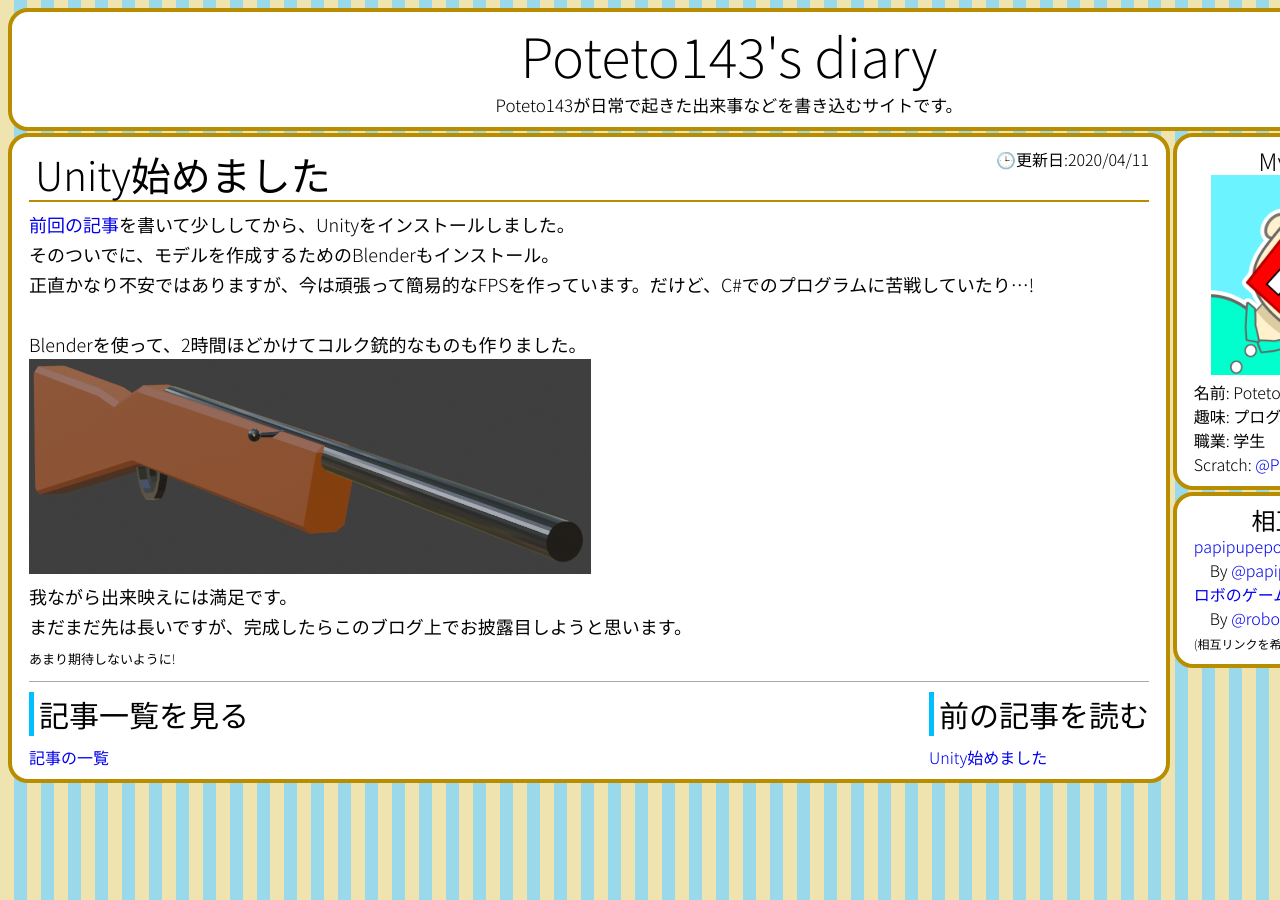
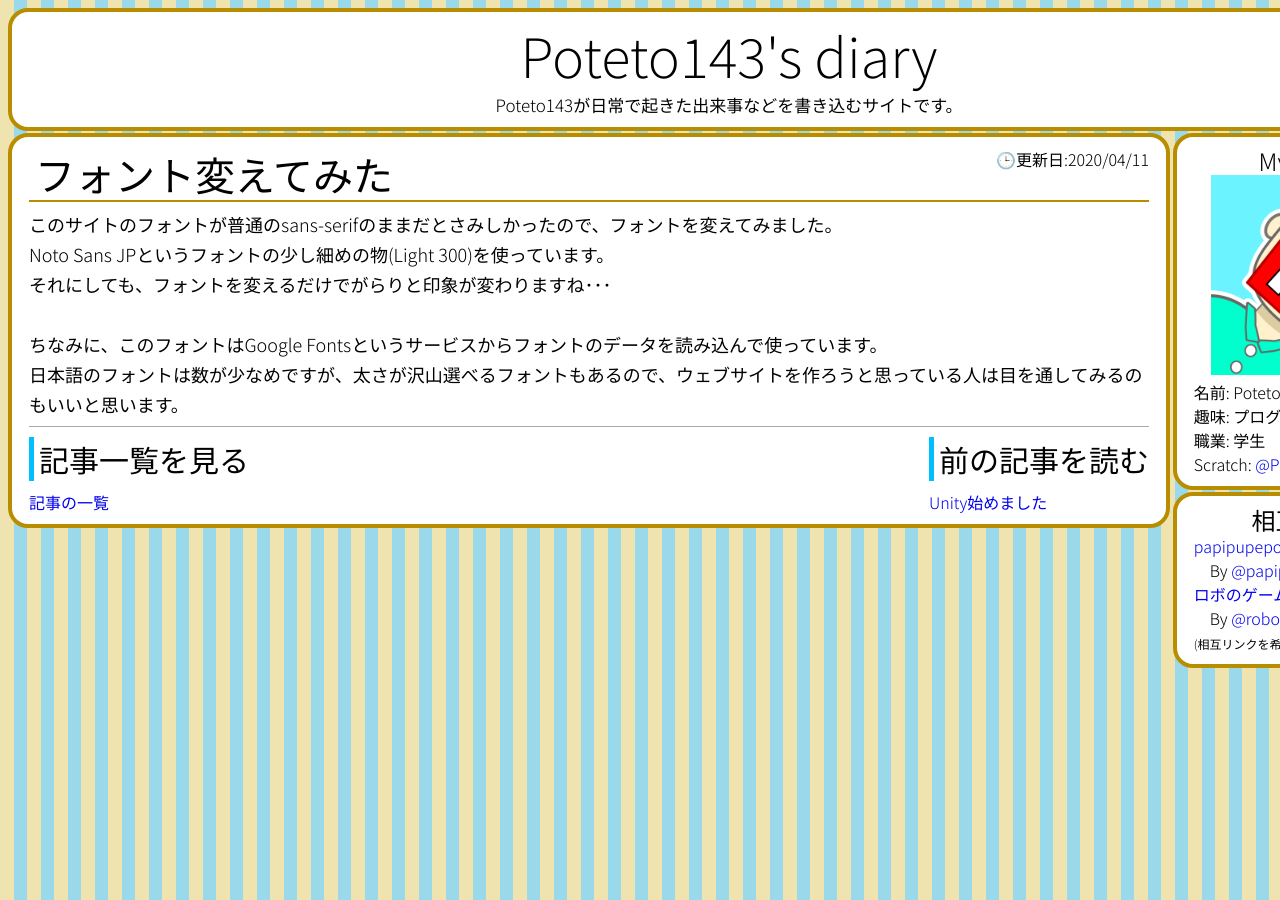
Before and after one commit to Poteto143/Poteto143s_diary, a Jekyll site: the page built from _posts/2020-04-11-Changed-font-on-site.md, in a window 1280 px wide. Built offline with Jekyll 4.4.1, drawn with Linux system fonts in a browser that asks for light colours.

Commit message:
記事追加

```diff
--- a/_posts/2020-04-11-Changed-font-on-site.md
+++ b/_posts/2020-04-11-Changed-font-on-site.md
@@ -1,15 +1,10 @@
 ---
 layout: default
-pagename: Unity始めました
+pagename: フォント変えてみた
 showfooter: True
 ---
-[前回の記事]({{site.url}}/2020/03/29/Want_to_begin_Unity.html)を書いて少ししてから、Unityをインストールしました。<br>
-そのついでに、モデルを作成するためのBlenderもインストール。<br>
-正直かなり不安ではありますが、今は頑張って簡易的なFPSを作っています。だけど、C#でのプログラムに苦戦していたり…!<br>
-<br>
-Blenderを使って、2時間ほどかけてコルク銃的なものも作りました。<br>
-![コルク銃]({{site.url}}\assets\images\posts\CorkGun.png)<br>
-我ながら出来映えには満足です。<br>
-
-まだまだ先は長いですが、完成したらこのブログ上でお披露目しようと思います。<br>
-<span style="font-size:small;">あまり期待しないように!</span>
+このサイトのフォントが普通のsans-serifのままだとさみしかったので、フォントを変えてみました。<br>
+Noto Sans JPというフォントの少し細めの物(Light 300)を使っています。<br>
+それにしても、フォントを変えるだけでがらりと印象が変わりますね･･･<br><br>
+ちなみに、このフォントはGoogle Fontsというサービスからフォントのデータを読み込んで使っています。<br>
+日本語のフォントは数が少なめですが、太さが沢山選べるフォントもあるので、ウェブサイトを作ろうと思っている人は目を通してみるのもいいと思います。
```
